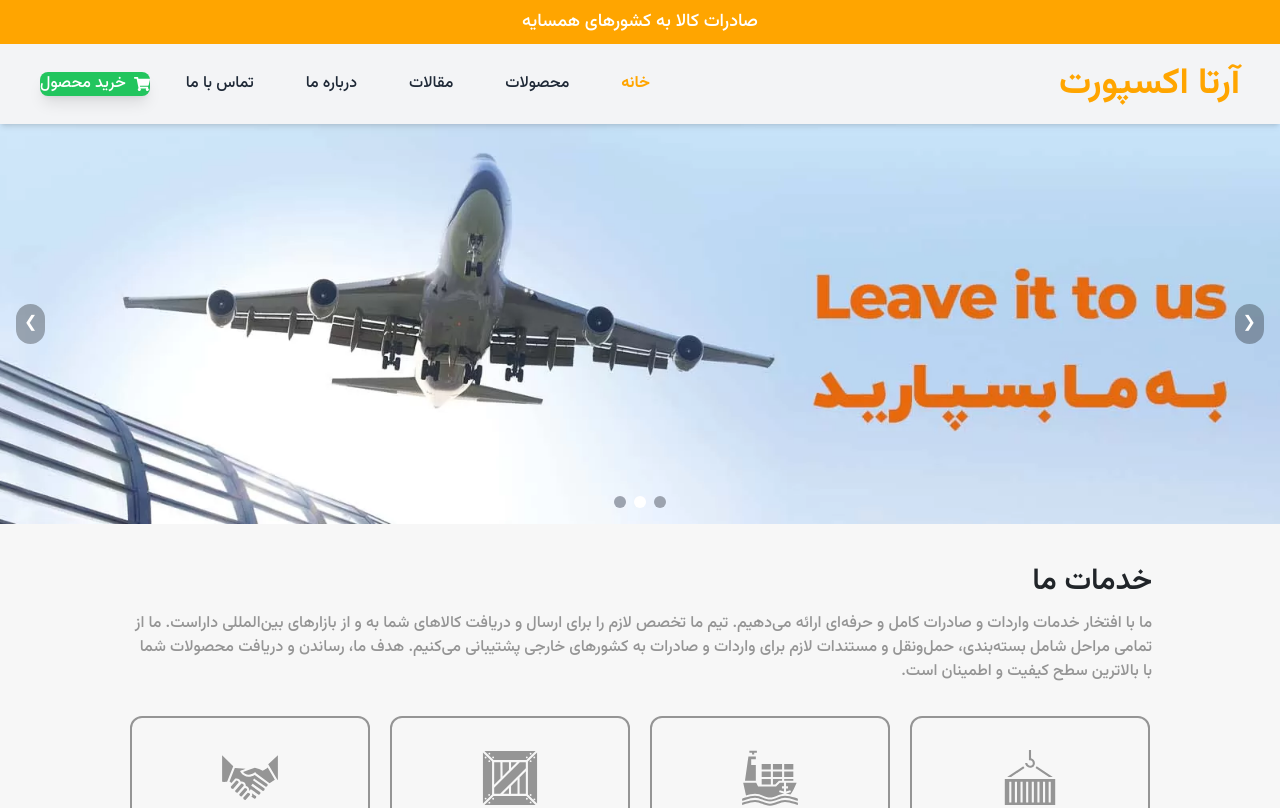
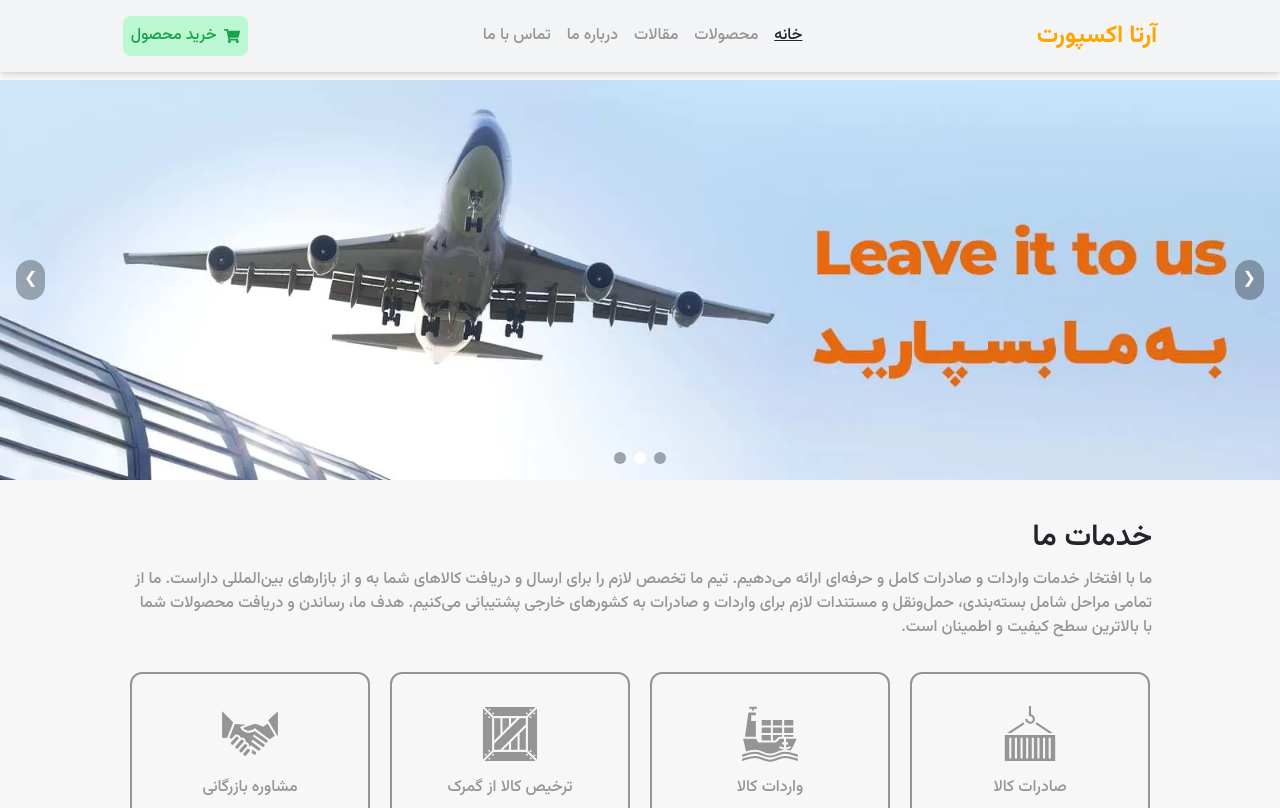
Before and after one commit to MianajiAli/arta-export, a Next.js app: page / in a window 1280 px wide. Shown: the top 808 px of the page. Built offline with nearby package versions, Linux system fonts and the light colour scheme.

Commit message:
Fix Header

```diff
--- a/app/layout.js
+++ b/app/layout.js
@@ -17,10 +17,12 @@ export default function RootLayout({ children }) {
     <html lang="fa">
       <meta name="robots" content="noindex,nofollow" />
       <body className={inter.className} >
-        <div className='font-medium bg-back min-h-screen  flex flex-col relative'>
+        <div className='font-medium bg-back min-h-screen  flex flex-col relative '>
           <Header />
+          <div className="pt-20">
 
-          {children}
+            {children}
+          </div>
         </div>
 
         <Footer />
--- a/app/page.js
+++ b/app/page.js
@@ -9,10 +9,10 @@ import GlobalReach from '@/components/GlobalReach';
 
 export default function Page() {
   return (
-    <div className="w-full flex flex-col gap-10">
+    <div className="w-full flex flex-col gap-10 ">
       <Hero />
       <Service />
-      <GlobalReach/>
+      <GlobalReach />
       <ExportProcess></ExportProcess>
       <RandomProductGrid />
       <PhoneNumber />
--- a/components/Header.js
+++ b/components/Header.js
@@ -2,9 +2,10 @@
 
 import Link from "next/link";
 import { usePathname } from "next/navigation";
+import { useState } from "react";
+import { HiMenu } from "react-icons/hi";
 import { FaShoppingCart } from "react-icons/fa";
-import { useState } from "react";
-import { HiMenu, HiX } from "react-icons/hi"; // آیکون‌های منوی همبرگری
+import HeaderModal from "./HeaderModal"; // Import the HeaderModal component
 
 const links = [
     { label: "خانه", url: "/" },
@@ -18,48 +19,49 @@ export default function Navbar() {
     const pathname = usePathname();
     const [menuOpen, setMenuOpen] = useState(false);
 
-    const isActive = (url) => (pathname === url ? 'text-primary font-bold' : 'text-gray-800');
-
-    const renderLinks = () => {
-        return links.map((link, index) => (
-            <Link key={index} href={link.url}>
-                <span className={`block px-4 py-2 ${isActive(link.url)} hover:text-primary cursor-pointer`}>
-                    {link.label}
-                </span>
-            </Link>
-        ));
-    };
+    const isActive = (url) => (pathname === url ? 'underline !text-text1' : '');
 
     return (
-        <header className="w-full bg-gray-100 shadow-md z-10">
-            {/* نوار اطلاع‌رسانی بالا */}
-            <div className="bg-primary text-white text-center py-2 text-xs sm:text-sm md:text-base lg:text-lg">
-                صادرات کالا به کشورهای همسایه
-            </div>
+        <header className="bg-gray-100 shadow-md fixed w-full z-20">
+            <nav className="w-10/12 mx-auto flex justify-between items-center p-4" dir="rtl">
+                <span className="text-2xl font-bold text-primary ">آرتا اکسپورت</span>
 
-            {/* نوار ناوبری اصلی */}
-            <nav className="container mx-auto px-3  lg:px-10 h-16 md:h-20 flex justify-between items-center" dir="rtl">
-                {/* برندینگ و منوی همبرگری */}
-                <div className="flex items-center justify-between w-full md:w-auto">
-                    {/* نام شرکت */}
-                    <span className="text-lg sm:text-xl md:text-2xl lg:text-3xl xl:text-4xl font-bold text-primary">آرتا اکسپورت</span>
-                    {/* دکمه منوی همبرگری برای موبایل و تبلت */}
-                    <div className="lg:hidden">
-                        <button onClick={() => setMenuOpen(!menuOpen)} className="text-2xl text-gray-800">
-                            {menuOpen ? <HiX /> : <HiMenu />} {/* نمایش منوی همبرگری یا ایکس */}
-                        </button>
-                    </div>
+                {/* دکمه منوی همبرگری */}
+                <button onClick={() => setMenuOpen(true)} className="text-2xl text-text1 lg:hidden">
+                    <HiMenu />
+                </button>
+
+                {/* منوی لینک‌ها برای دسکتاپ */}
+                <div className={`hidden lg:flex items-center`}>
+                    {links.map((link, index) => (
+                        <Link key={index} href={link.url}>
+                            <span className={`block p-2 ${isActive(link.url)} text-text2 hover:text-text1`}>
+                                {link.label}
+                            </span>
+                        </Link>
+                    ))}
                 </div>
 
-                {/* منوی لینک‌ها و دکمه خرید */}
-                <div className={`mt-4 md:mt-0 flex-col md:flex-row flex items-center gap-5 ${menuOpen ? 'block' : 'hidden'} w-full md:w-auto md:flex md:items-center`}>
-                    {renderLinks()}
-                    <Link href="/buy" className="bg-green-500 text-white  rounded-lg flex items-center hover:bg-green-600 transition-colors duration-300 shadow-lg hover:shadow-xl">
-                        <FaShoppingCart className="ml-2" />
-                        خرید محصول
+                <Link href="/buy" className="hidden lg:flex items-center bg-green-200 text-green-600 p-2 rounded-lg">
+                    <FaShoppingCart className="ml-2" />
+                    خرید محصول
+                </Link>
+            </nav>
+
+            {/* HeaderModal component for mobile menu */}
+            <HeaderModal isOpen={menuOpen} onClose={() => setMenuOpen(false)}>
+                {links.map((link, index) => (
+                    <Link key={index} href={link.url}>
+                        <span className={`block p-2 ${isActive(link.url)} text-text2 hover:text-text1`}>
+                            {link.label}
+                        </span>
                     </Link>
-                </div>
-            </nav>
+                ))}
+                <Link href="/buy" className="flex items-center bg-green-200 text-green-600 p-2 rounded-lg mt-4">
+                    <FaShoppingCart className="ml-2" />
+                    خرید محصول
+                </Link>
+            </HeaderModal>
         </header>
     );
 }
--- /dev/null
+++ b/components/HeaderModal.js
@@ -0,0 +1,26 @@
+"use client";
+
+import { HiX } from "react-icons/hi";
+import { FaShoppingCart } from "react-icons/fa";
+
+export default function HeaderModal({ isOpen, onClose, children }) {
+    return (
+        <>
+            {isOpen && (
+                <div dir='rtl' className="fixed inset-0 bg-black bg-opacity-50 z-50 flex justify-center items-center">
+                    <div className="bg-white rounded-lg shadow-lg w-10/12 max-w-lg">
+                        <div className="flex justify-between items-center p-4 border-b">
+                            <h2 className="text-xl text-text1 font-bold">منو</h2>
+                            <button onClick={onClose} className="text-text1 text-2xl">
+                                <HiX />
+                            </button>
+                        </div>
+                        <div className="p-4">
+                            {children}
+                        </div>
+                    </div>
+                </div>
+            )}
+        </>
+    );
+}
```
